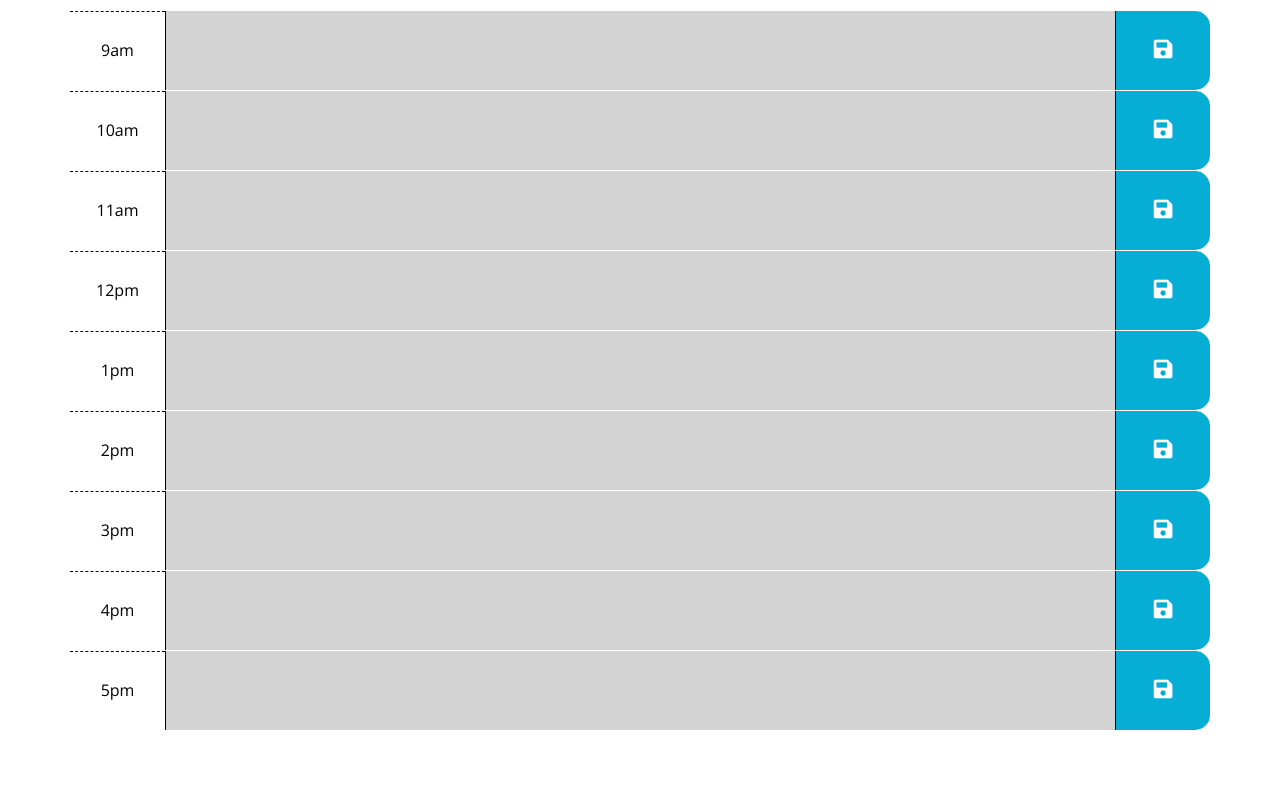
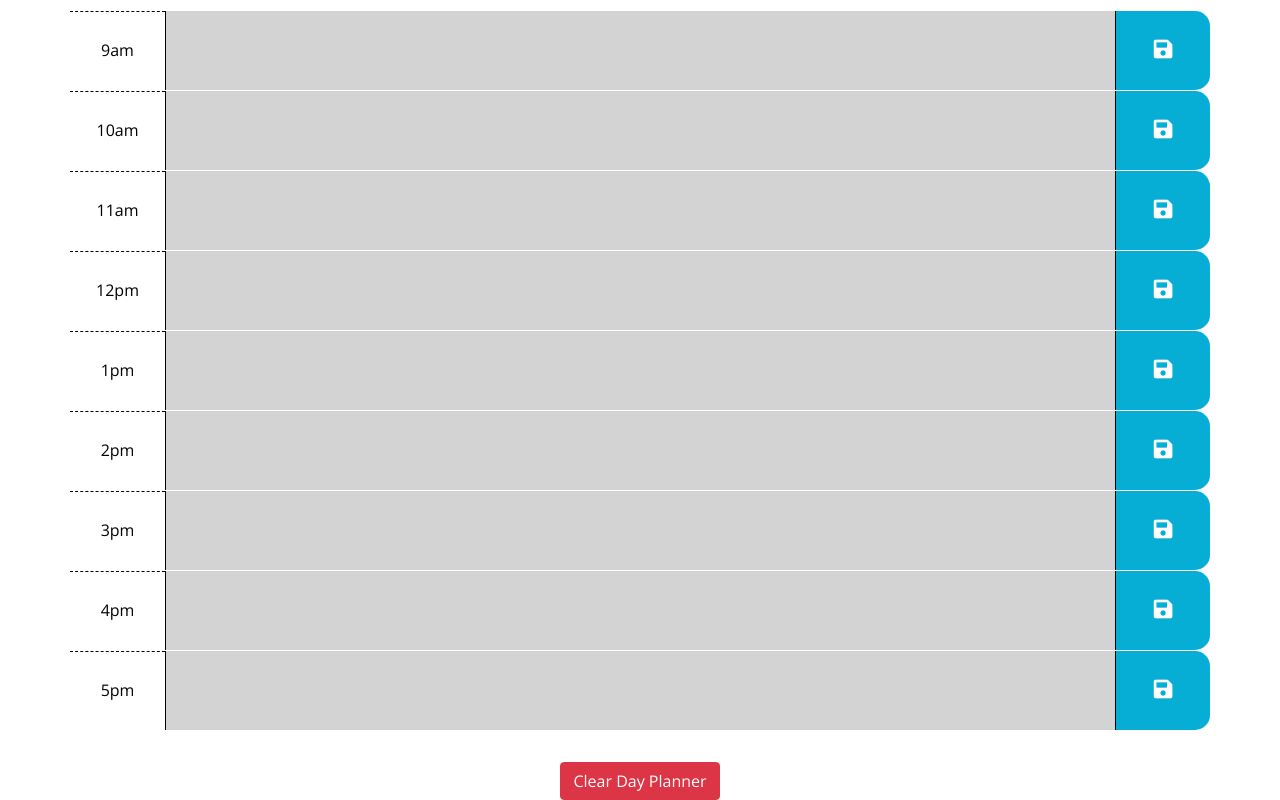
Before and after one commit to dancornutt/UWB-05HW-DayPlanner, a plain HTML site: page index.html in a window 1280 px wide. Shown: the part 326-1126 px from the top of the page. Before the commit the page ends 1056 px from the top, so only its background shows below. Drawn offline with nearby package versions, Linux system fonts and the light colour scheme.

Commit message:
Added button to clear day planner. Seemed needed although it wasn't in the requirements

```diff
--- a/index.html
+++ b/index.html
@@ -76,6 +76,12 @@
           <textarea class="col-10 description" id="17text"></textarea>
           <div class="col-1 saveBtn"><i class="fas fa-save fa-lg"></i></div>
         </section>
+        <br>
+        <br>
+        <div style="text-align: center;">
+          <button class="btn btn-danger" onclick="clearDayPlanner()">Clear Day Planner</button>
+        </div>
+
     </div>
 
     <script src="https://code.jquery.com/jquery-3.4.1.min.js"></script>
--- a/script.js
+++ b/script.js
@@ -54,5 +54,10 @@ $(".saveBtn").on("click", function(event) {
     localStorage.setItem("planner", JSON.stringify(dayPlanner));
 })
 
+function clearDayPlanner() {
+    localStorage.removeItem("planner");
+    refreshPlanner();
+}
+
 refreshPlanner();
 loadTimeClass();
```
